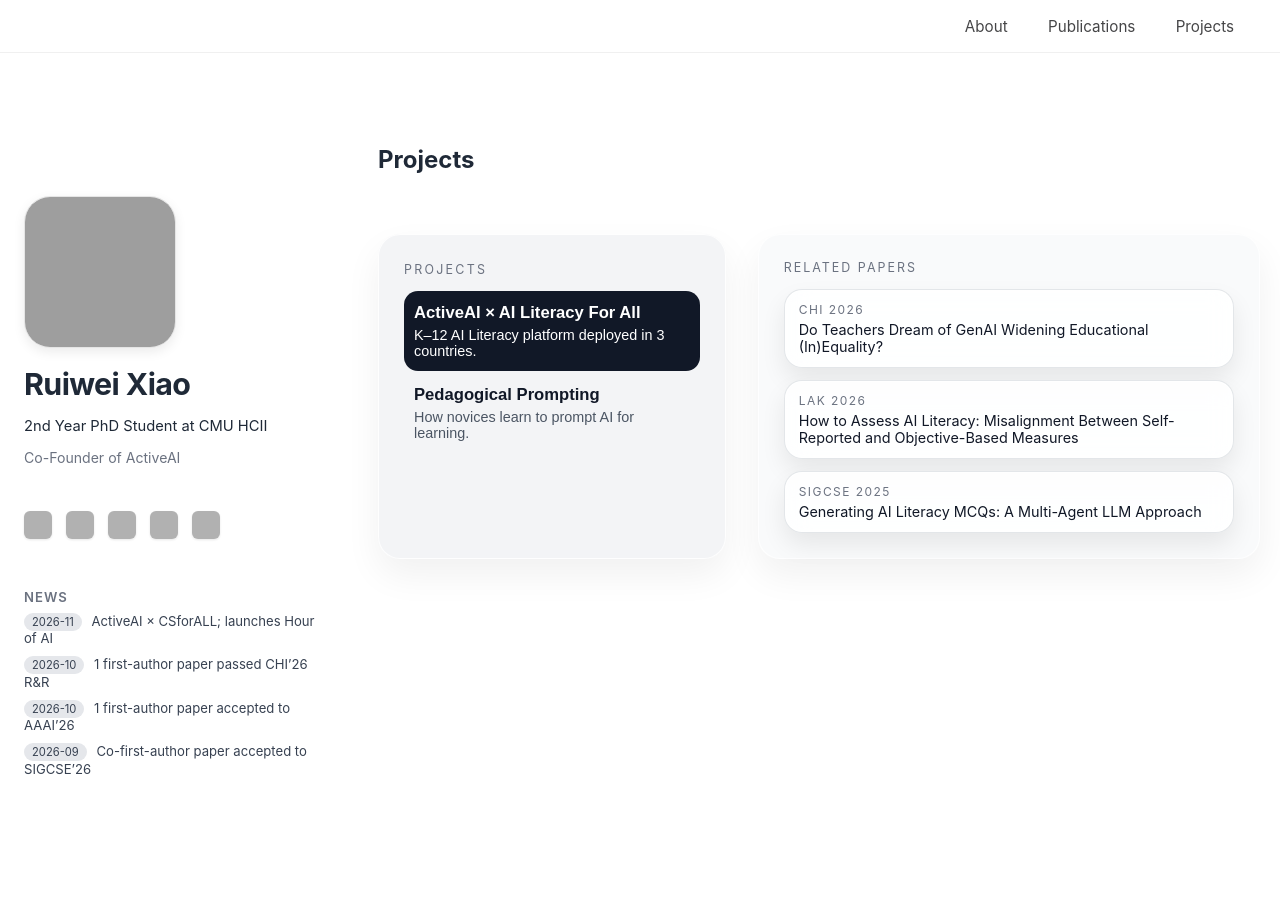
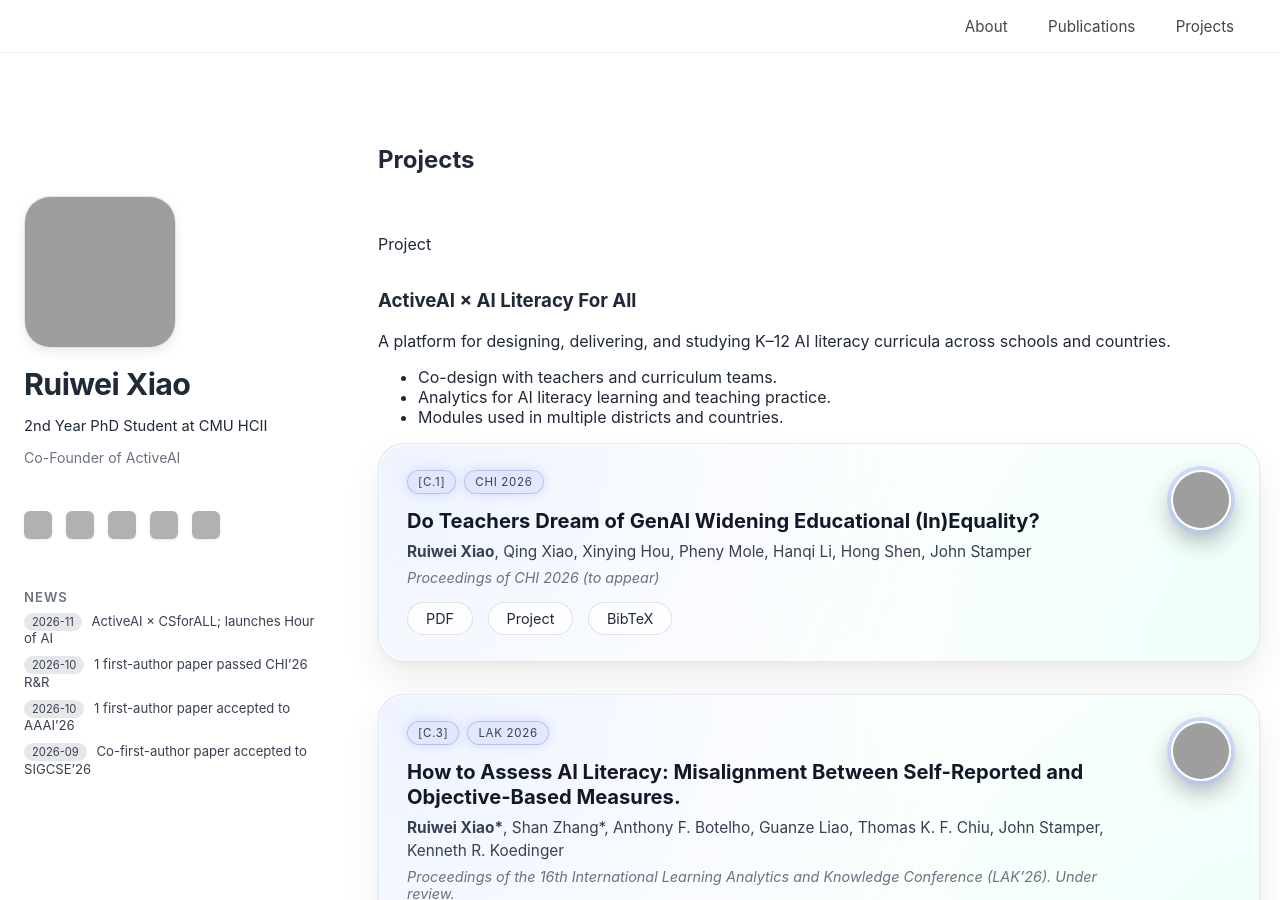
Before and after one commit to ruiwei-xiao/ruiwei-xiao.github.io, a Jekyll site: the page built from projects.md, in a window 1280 px wide and 900 px high. Built offline with Jekyll 4.4.1, drawn with Linux system fonts in a browser that asks for light colours; some of the changed text lies outside the part shown; grey boxes are pictures that could not be loaded.

Commit message:
Update projects.md

```diff
--- a/projects.md
+++ b/projects.md
@@ -7,79 +7,216 @@ permalink: /projects/
 <h2>Projects</h2>
 
 <div class="projects-shell">
-  <div class="projects-layout">
 
-    <!-- 左侧：Project 列表 -->
-    <div class="projects-list">
-      <div class="projects-label">Projects</div>
-
-      <button class="project-item is-active" data-project="activeai">
+  <!-- ===== Project 1: ActiveAI × AI Literacy For All ===== -->
+  <div class="project-row">
+    <!-- 左侧：大块 Project 区域 -->
+    <div class="project-hero">
+      <div class="project-hero-inner">
+        <div class="project-pill">Project</div>
         <h3>ActiveAI × AI Literacy For All</h3>
-        <p>K–12 AI Literacy platform deployed in 3 countries.</p>
-      </button>
-
-      <button class="project-item" data-project="pedagogical">
-        <h3>Pedagogical Prompting</h3>
-        <p>How novices learn to prompt AI for learning.</p>
-      </button>
+        <p>
+          A platform for designing, delivering, and studying K–12 AI literacy curricula
+          across schools and countries.
+        </p>
+        <ul>
+          <li>Co-design with teachers and curriculum teams.</li>
+          <li>Analytics for AI literacy learning and teaching practice.</li>
+          <li>Modules used in multiple districts and countries.</li>
+        </ul>
+      </div>
     </div>
 
-    <!-- 右侧：ActiveAI 对应 Papers -->
-    <div class="projects-detail">
+    <!-- 右侧：相关论文卡片（和 Publications 同款样式） -->
+    <div class="project-related">
+      <!-- 你可以根据喜好增删哪些 paper 属于这个 project -->
 
-      <div class="project-panel is-active" data-project="activeai">
-        <div class="project-panel-title">Related Papers</div>
-
-        <div class="project-papers-grid">
-
-          <div class="project-paper-mini">
-            <div class="mini-tag">CHI 2026</div>
-            <div class="mini-title">
-              Do Teachers Dream of GenAI Widening Educational (In)Equality?
-            </div>
+      <!-- CHI 2026 -->
+      <div class="pub-card">
+        <div class="pub-left">
+          <div class="pub-tags">
+            <span>[C.1]</span><span>CHI 2026</span>
           </div>
-
-          <div class="project-paper-mini">
-            <div class="mini-tag">LAK 2026</div>
-            <div class="mini-title">
-              How to Assess AI Literacy: Misalignment Between Self-Reported and Objective-Based Measures
-            </div>
+          <div class="pub-title">
+            Do Teachers Dream of GenAI Widening Educational (In)Equality?
           </div>
-
-          <div class="project-paper-mini">
-            <div class="mini-tag">SIGCSE 2025</div>
-            <div class="mini-title">
-              Generating AI Literacy MCQs: A Multi-Agent LLM Approach
-            </div>
+          <div class="pub-authors">
+            <strong>Ruiwei Xiao</strong>, Qing Xiao, Xinying Hou, Pheny Mole, Hanqi Li,
+            Hong Shen, John Stamper
           </div>
-
+          <div class="pub-venue">
+            Proceedings of CHI 2026 (to appear)
+          </div>
+          <div class="pub-buttons">
+            <a href="#">PDF</a>
+            <a href="#">Project</a>
+            <a href="#">BibTeX</a>
+          </div>
+        </div>
+        <div class="pub-right">
+          <img src="/assets/img/paper1.png" alt="GenAI Educational (In)Equality paper teaser">
         </div>
       </div>
 
-      <!-- 右侧：Pedagogical Prompting 对应 Papers -->
-      <div class="project-panel" data-project="pedagogical">
-        <div class="project-panel-title">Related Papers</div>
-
-        <div class="project-papers-grid">
-
-          <div class="project-paper-mini">
-            <div class="mini-tag">CAEAI 2026</div>
-            <div class="mini-title">
-              Improving Student–AI Interaction Through Pedagogical Prompting
-            </div>
+      <!-- LAK 2026 -->
+      <div class="pub-card">
+        <div class="pub-left">
+          <div class="pub-tags">
+            <span>[C.3]</span><span>LAK 2026</span>
           </div>
-
-          <div class="project-paper-mini">
-            <div class="mini-tag">CHI EA 2024</div>
-            <div class="mini-title">
-              Exploring GPT-Generated Programming Hints…
-            </div>
+          <div class="pub-title">
+            How to Assess AI Literacy: Misalignment Between Self-Reported and Objective-Based Measures.
           </div>
-
+          <div class="pub-authors">
+            <strong>Ruiwei Xiao*</strong>, Shan Zhang*, Anthony F. Botelho, Guanze Liao,
+            Thomas K. F. Chiu, John Stamper, Kenneth R. Koedinger
+          </div>
+          <div class="pub-venue">
+            Proceedings of the 16th International Learning Analytics and Knowledge Conference (LAK’26).
+            Under review.
+          </div>
+          <div class="pub-buttons">
+            <a href="#">PDF</a>
+            <a href="#">Project</a>
+            <a href="#">BibTeX</a>
+          </div>
+        </div>
+        <div class="pub-right">
+          <img src="/assets/img/c3_lak26.png" alt="AI literacy assessment paper teaser">
         </div>
       </div>
 
-    </div><!-- /projects-detail -->
+      <!-- LAK 2025 - ActiveAI 平台 -->
+      <div class="pub-card">
+        <div class="pub-left">
+          <div class="pub-tags">
+            <span>[C.8]</span><span>LAK 2025</span>
+          </div>
+          <div class="pub-title">
+            ActiveAI: Enabling K-12 AI Literacy Education &amp; Analytics at Scale.
+          </div>
+          <div class="pub-authors">
+            <strong>Ruiwei Xiao</strong>, Ying-Jui Tseng, Hanqi Li, Hsuan Nieu, Guanze Liao,
+            John Stamper, Kenneth R. Koedinger
+          </div>
+          <div class="pub-venue">
+            Companion Proceedings of the 15th International Learning Analytics and Knowledge Conference (LAK’25).
+          </div>
+          <div class="pub-buttons">
+            <a href="#">PDF</a>
+            <a href="#">Project</a>
+            <a href="#">BibTeX</a>
+          </div>
+        </div>
+        <div class="pub-right">
+          <img src="/assets/img/c8_lak25.png" alt="ActiveAI paper teaser">
+        </div>
+      </div>
+    </div>
+  </div>
 
+  <!-- ===== Project 2: Pedagogical Prompting ===== -->
+  <div class="project-row">
+    <!-- 左侧：大块 Project 区域 -->
+    <div class="project-hero">
+      <div class="project-hero-inner">
+        <div class="project-pill">Project</div>
+        <h3>Pedagogical Prompting</h3>
+        <p>
+          Studying how learners and teachers prompt AI tools, and how to design
+          scaffolds that turn prompting into a learnable skill.
+        </p>
+        <ul>
+          <li>Contrastive examples and feedback for prompts.</li>
+          <li>Multi-modal prompting in programming and AI literacy tasks.</li>
+          <li>Design implications for classroom use of GenAI.</li>
+        </ul>
+      </div>
+    </div>
+
+    <!-- 右侧：这个 project 对应的论文卡片 -->
+    <div class="project-related">
+
+      <!-- CAEAI 2026 -->
+      <div class="pub-card">
+        <div class="pub-left">
+          <div class="pub-tags">
+            <span>[C.2]</span><span>CAEAI 2026</span>
+          </div>
+          <div class="pub-title">
+            Improving Student–AI Interaction Through Pedagogical Prompting: An Example in Computer Science Education.
+          </div>
+          <div class="pub-authors">
+            <strong>Ruiwei Xiao</strong>, Xinying Hou*, Runlong Ye*, Majeed Kazemitabaar*, Nicholas Diana,
+            Michael Liut, John Stamper
+          </div>
+          <div class="pub-venue">
+            Computers &amp; Education: Artificial Intelligence (CAEAI’26). Under review.
+          </div>
+          <div class="pub-buttons">
+            <a href="https://arxiv.org/abs/2506.19107" target="_blank">PDF</a>
+            <a href="#">Project</a>
+            <a href="#">BibTeX</a>
+          </div>
+        </div>
+        <div class="pub-right">
+          <img src="/assets/img/c2_caeai26.png" alt="Pedagogical prompting paper teaser">
+        </div>
+      </div>
+
+      <!-- CHI EA 2024 -->
+      <div class="pub-card">
+        <div class="pub-left">
+          <div class="pub-tags">
+            <span>[C.10]</span><span>CHI EA 2024</span>
+          </div>
+          <div class="pub-title">
+            Exploring How Multiple Levels of GPT-Generated Programming Hints Support or Disappoint Novices.
+          </div>
+          <div class="pub-authors">
+            <strong>Ruiwei Xiao</strong>, Xinying Hou, John Stamper
+          </div>
+          <div class="pub-venue">
+            Extended Abstracts of the CHI Conference on Human Factors in Computing Systems (CHI EA’24).
+          </div>
+          <div class="pub-buttons">
+            <a href="#">PDF</a>
+            <a href="#">Project</a>
+            <a href="#">BibTeX</a>
+          </div>
+        </div>
+        <div class="pub-right">
+          <img src="/assets/img/c10_chiea24.png" alt="GPT hints paper teaser">
+        </div>
+      </div>
+
+      <!-- AIED 2024（反馈 / prompting 相关） -->
+      <div class="pub-card">
+        <div class="pub-left">
+          <div class="pub-tags">
+            <span>[C.11]</span><span>AIED 2024</span>
+          </div>
+          <div class="pub-title">
+            Enhancing LLM-Based Feedback: Insights from Intelligent Tutoring Systems and the Learning Sciences.
+          </div>
+          <div class="pub-authors">
+            John Stamper, <strong>Ruiwei Xiao</strong>, Xinying Hou
+          </div>
+          <div class="pub-venue">
+            International Conference on Artificial Intelligence in Education (AIED’24).
+          </div>
+          <div class="pub-buttons">
+            <a href="#">PDF</a>
+            <a href="#">Project</a>
+            <a href="#">BibTeX</a>
+          </div>
+        </div>
+        <div class="pub-right">
+          <img src="/assets/img/c11_aied24.png" alt="LLM feedback paper teaser">
+        </div>
+      </div>
+
+    </div>
   </div>
+
 </div>
```
